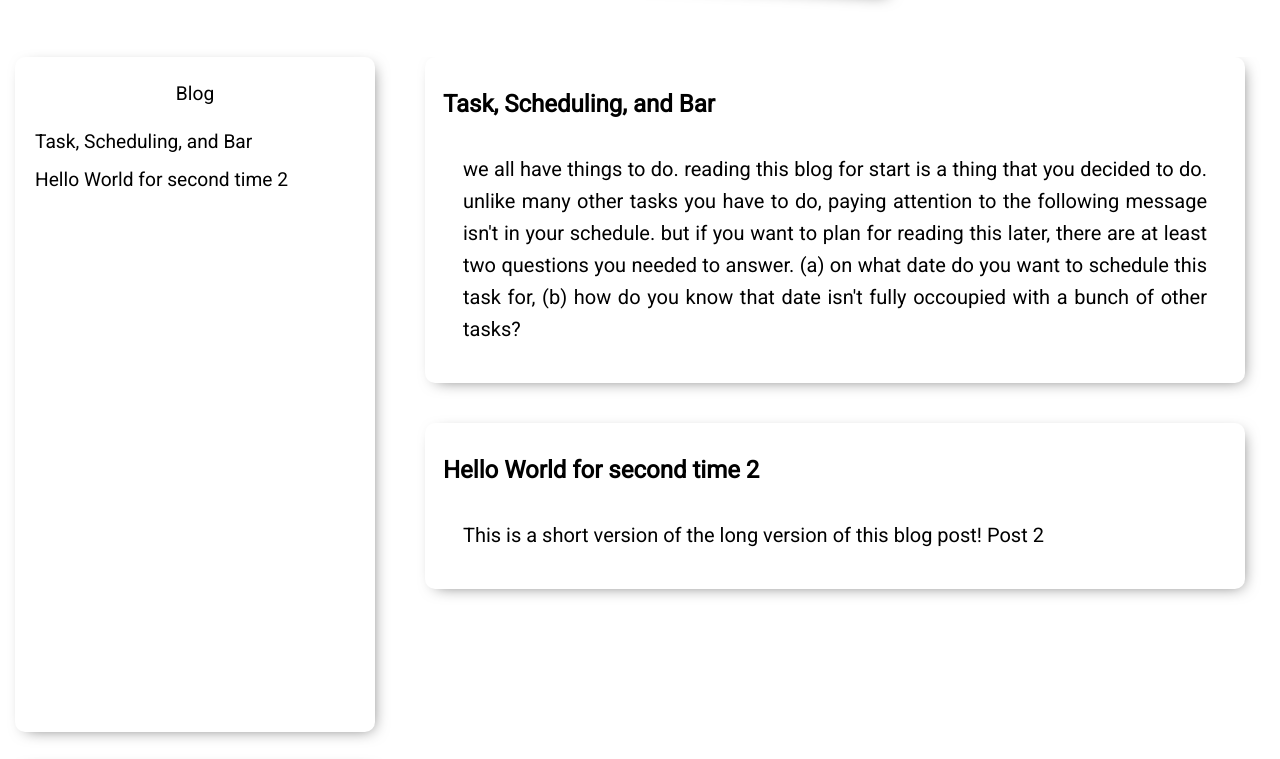
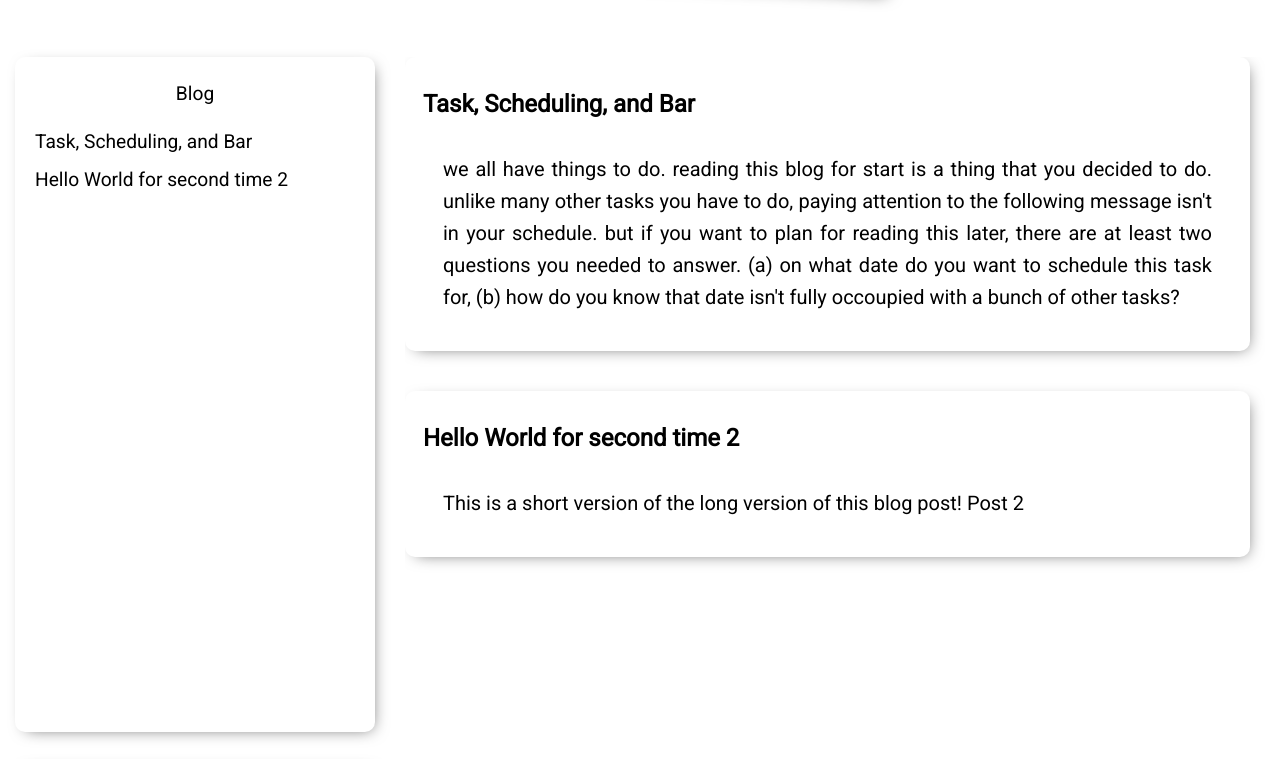
Before and after one commit to Takhtdar/takhtdar.github.io, a plain HTML site: page index.html in a window 1280 px wide. Shown: the part 763-1522 px from the top of the page. Drawn offline with Linux system fonts and the light colour scheme.

```diff
--- a/resc/css/blog.css
+++ b/resc/css/blog.css
@@ -90,7 +90,7 @@
 #Blog #summaryPostHolder .postSummary {
     flex-direction: column;
     padding: 15px;
-    margin: 0 20px 40px 20px;
+    margin: 0 15px 40px 0px;
     display: flex; /*switch display between flex and none
                     and none Dynamicly using js */
     border-radius: 10px;
```
